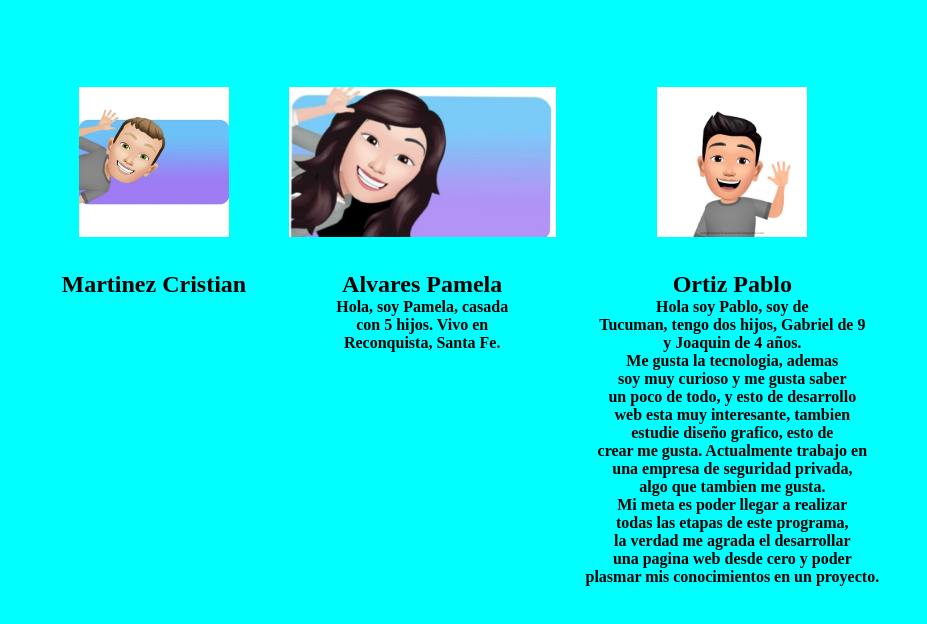
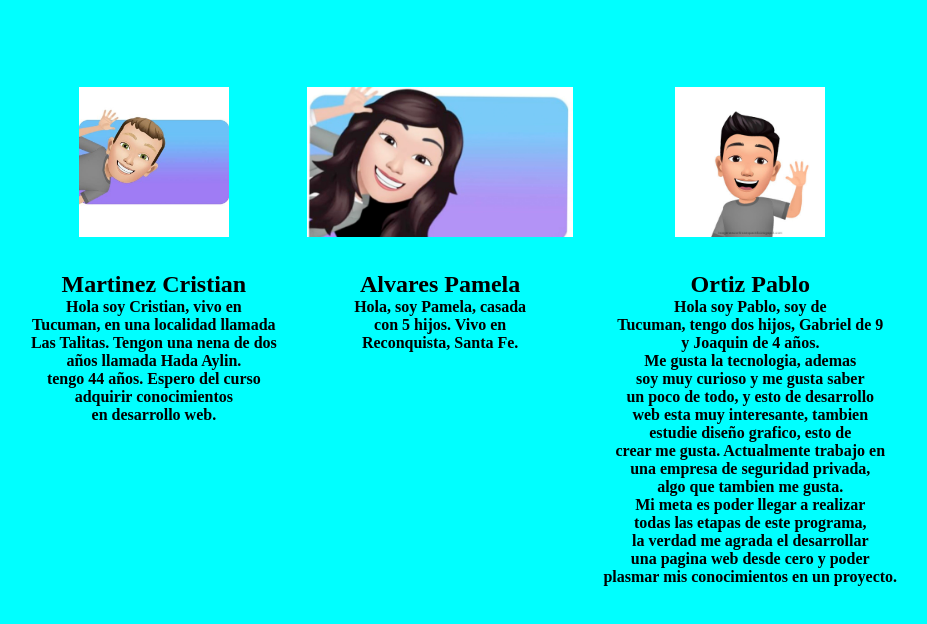
Before and after one commit to Majugabo/nuevotpclase187, a plain HTML site: page index.html in a window 1280 px wide. Shown: the part 1376-2000 px from the top of the page, without its empty margins (176-1103 px from the left). Drawn offline with Linux system fonts and the light colour scheme.

Commit message:
commit 14 1

```diff
--- a/index.html
+++ b/index.html
@@ -81,6 +81,13 @@
         <div>
         <img class="avatar1" id="Quienes somos" src="img body/avatar-1.jpg" alt="">
         <h2>Martinez Cristian</h2>
+        <h4>Hola soy Cristian, vivo en</h4>
+        <h4>Tucuman, en una localidad llamada</h4>
+        <h4>Las Talitas. Tengon una nena de dos</h4>
+        <h4>años llamada Hada Aylin.</h4>
+        <h4>tengo 44 años. Espero del curso</h4>
+        <h4>adquirir conocimientos</h4>
+        <h4>en desarrollo web.</h4>
 
         </div>
 
```
